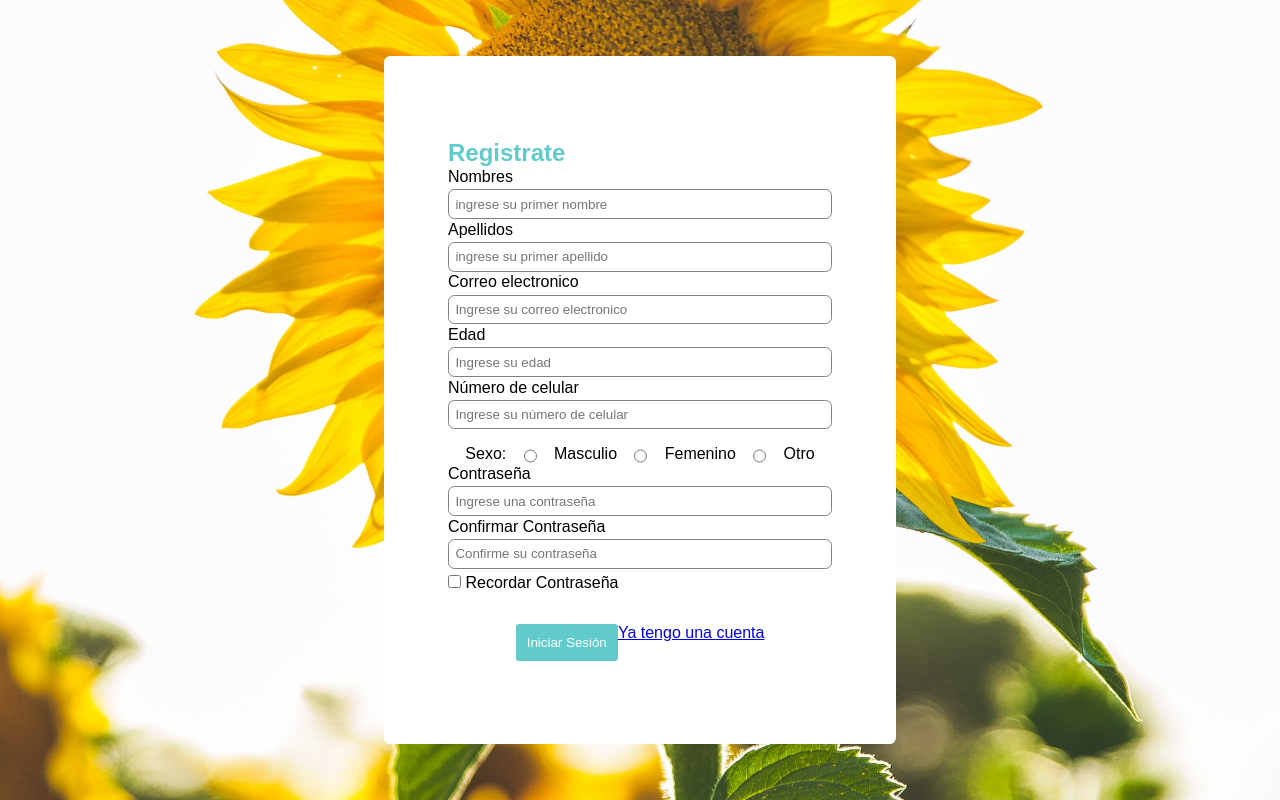
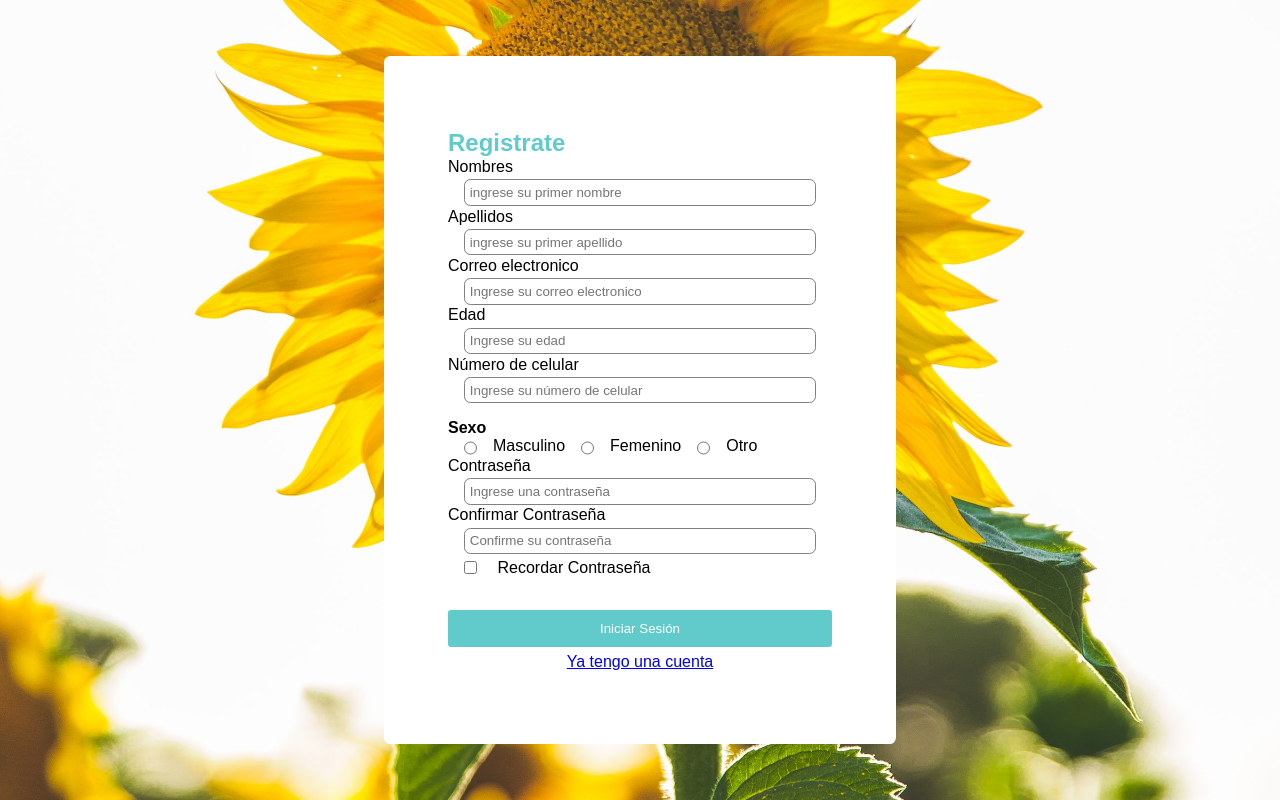
Before and after one commit to seprada45/ModuloHTMLCSS, a plain HTML site: page Registro/index.html in a window 1280 px wide. Drawn offline with Linux system fonts and the light colour scheme.

Commit message:
[add]Segunfa corrección formulario de registro

```diff
--- a/Registro/index.html
+++ b/Registro/index.html
@@ -64,10 +64,15 @@
           </div>
 
           <div class="input-container-sex">
-            <label for="sexo">Sexo:</label>
-            <input type="radio" name="sexo" />Masculio
-            <input type="radio" name="sexo" />Femenino
-            <input type="radio" name="sexo" />Otro
+             <h4>Sexo</h4>
+             <div class="container-sex">
+                <input type="radio" name="sexo" />
+                <label for="sexo">Masculino</label>
+                <input type="radio" name="sexo" />
+                <label for="sexo">Femenino</label>
+                <input type="radio" name="sexo" />
+                <label for="sexo">Otro</label>
+             </div>
           </div>
 
           <div class="input-container">
--- a/Registro/styles/styles.css
+++ b/Registro/styles/styles.css
@@ -35,9 +35,11 @@
   flex-direction: column;
 }
 .input-container input {
+  margin-right: 1rem;
+  margin-left: 1rem;
   border-radius: 0.4rem;
   border: solid 0.1rem gray;
-  padding: 0.4rem;
+  padding: 0.3rem;
   margin-top: 0.2rem;
 }
 .checkbox-container {
@@ -48,13 +50,18 @@
   margin-top: 2rem;
   display: flex;
   justify-content: center;
+  flex-direction: column;
+  text-align: center;
 }
 .btn-login-container button {
+  display: flex;
+  justify-content: space-around;
   padding: 0.7rem;
   background-color: #61cbcb;
   border: 0;
   border-radius: 0.2rem;
   color: white;
+  margin-bottom: 0.4rem;
   transition: background-color 0.2s;
   transition: padding 0.5s;
 }
@@ -64,8 +71,10 @@
 }
 .input-container-sex {
   margin-top: 1rem;
+}
+.container-sex {
   display: flex;
-  justify-content: space-evenly;
+  justify-content: start;
 }
 /*Estilos Formulario*/
 .screen-form {
```
